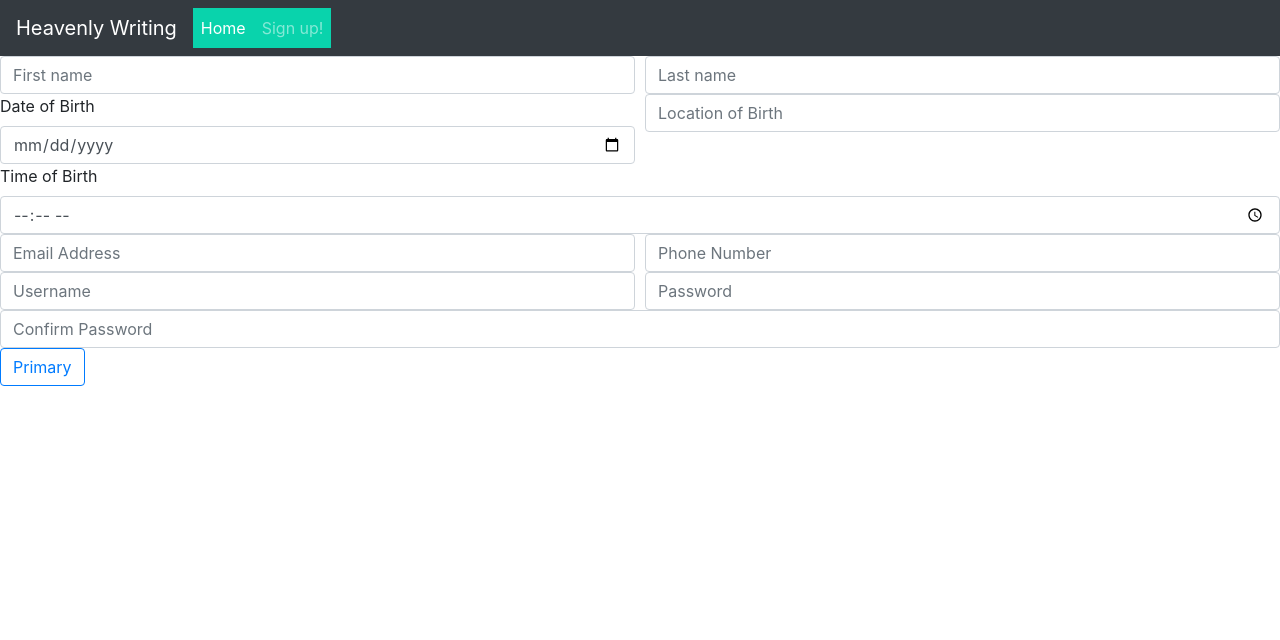
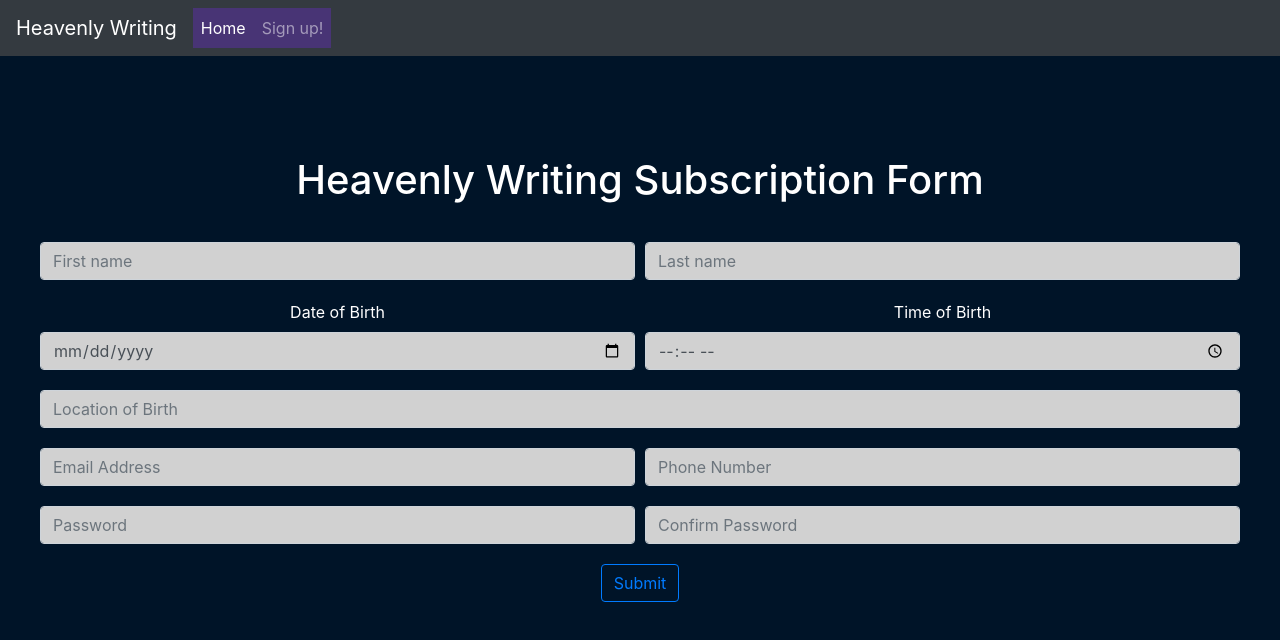
Before and after one commit to UFamayajimenez/HeavenlyWritingHoroscopes, a React (Create React App) app in the folder client/: page /SignUp in a window 1280 px wide. Shown: the top 640 px of the page. Built offline with nearby package versions, Linux system fonts and the light colour scheme.

Commit message:
Made the user page prettier ✨

```diff
--- a/client/src/App.js
+++ b/client/src/App.js
@@ -9,17 +9,22 @@ import { useForm } from 'react-hook-form'; //having a lot of trouble getting rea
 const App = (props) => {
     return (
         <div>
+            <div
+                style={{
+                    background: '#001428'
+                }}
+            >
                 <NavBar />
                 <Switch>
                     <Route exact path="/Home" component={Home} />
                     <Route exact path="/SignUp" component={SignUp} />
-
                     <Route exact path="/">
                         <Redirect to="/Home" />
                     </Route>
                     <Route component={NotFound}/>
                 </Switch>
             </div>
+        </div>
     );
-}
+};
 export default App;
--- a/client/src/components/Header/NavBar.css
+++ b/client/src/components/Header/NavBar.css
@@ -4,6 +4,10 @@
     flex-direction: row;
     justify-content: flex-start;
     padding: 1%;
+}
+
+body{
+    background: #282c34;
 }
 
 .nav-logo {
@@ -25,7 +29,7 @@
 }
 
 .nav-link {
-    background-color: #09d3ac;
+    background-color: #483475;
     color: black;
     padding: 14px 25px;
     text-align: center;
@@ -33,5 +37,5 @@
 }
 
 .nav-link:hover {
-    background-color: #08bd9a;
+    background-color: #483475;
 }
--- a/client/src/index.js
+++ b/client/src/index.js
@@ -2,6 +2,7 @@ import React from 'react';
 import ReactDOM from 'react-dom';
 import * as serviceWorker from './serviceWorker';
 import { BrowserRouter as Router } from 'react-router-dom';
+import './views/SignUp/SignUp.css'
 import App from './App';
 
 ReactDOM.render(
--- a/client/src/views/Home/Home.css
+++ b/client/src/views/Home/Home.css
@@ -1,27 +1,4 @@
-body {
-    margin: 0;
+.bg{
+    text-align: center;
+    background: rgb(0,20,40);
 }
-
-.App {
-    text-align: center;
-    background: #282c34;
-}
-
-.App-logo {
-    height: 40vmin;
-}
-
-.App-header {
-    background-color: #282c34;
-    min-height: 100vh;
-    display: flex;
-    flex-direction: column;
-    align-items: center;
-    justify-content: center;
-    font-size: calc(10px + 2vmin);
-    color: white;
-}
-
-.App-link {
-    color: #09d3ac;
-}
--- a/client/src/views/Home/Home.js
+++ b/client/src/views/Home/Home.js
@@ -4,20 +4,7 @@ import './Home.css';
 
 const  Home = () => {
     return (
-        <div className="App">
-            <header className="App-header">
-                <img src={logo} className="App-logo" alt="logo" />
-                <p>
-                    Edit <code>src/App.js</code> and save to reload.
-                </p>
-                <a
-                    className="App-link"
-                    href="https://reactjs.org"
-                    target="_blank"
-                    rel="noopener noreferrer"
-                >
-                </a>
-            </header>
+        <div className="bg">
         </div>
     );
 }
--- a/client/src/views/SignUp/SignUp.css
+++ b/client/src/views/SignUp/SignUp.css
@@ -1,27 +1,68 @@
-body {
-    margin: 0;
+
+
+.bg{
+    text-align: center;
+    background: #001428;
+
+    color: #FFFFFF;
+
+    margin-top: 100px;
+    margin-left: 40px;
+    margin-right: 40px;
+
+    padding-bottom: 300px;
 }
 
-.App {
-    text-align: center;
-    background: #282c34;
+.row1{
+    padding-top: 30px;
+    padding-bottom: 20px;
 }
 
-.App-logo {
-    height: 40vmin;
+.row2{
+    padding-bottom: 20px;
 }
 
-.App-header {
-    background-color: #282c34;
-    min-height: 100vh;
-    display: flex;
-    flex-direction: column;
-    align-items: center;
-    justify-content: center;
-    font-size: calc(10px + 2vmin);
-    color: white;
+.row3{
+    padding-bottom: 20px;
 }
 
-.App-link {
-    color: #09d3ac;
+.row4{
+    padding-bottom: 20px;
 }
+
+.submitButton{
+    padding-top: 20px;
+}
+
+
+
+
+input[type="text"], textarea {
+
+    background-color : #d1d1d1;
+
+}
+
+input[type="tel"], textarea {
+
+    background-color : #d1d1d1;
+
+}
+
+input[type="email"], textarea {
+
+    background-color : #d1d1d1;
+
+}
+
+input[type="time"], textarea {
+
+    background-color : #d1d1d1;
+
+}
+
+input[type="date"], textarea {
+
+    background-color : #d1d1d1;
+
+}
--- a/client/src/views/SignUp/SignUp.js
+++ b/client/src/views/SignUp/SignUp.js
@@ -1,11 +1,14 @@
 import React from 'react';
-
+import './SignUp.css';
 const SignUp = () => {
 
 
 
     return (
+        <div className="bg">
+            <h1>Heavenly Writing Subscription Form</h1>
             <form>
+                <div className="row1">
                     <div className="form-row">
                     <div className="col">
                         <input type="text" className="form-control" placeholder="First name"/>
@@ -14,44 +17,51 @@ const SignUp = () => {
                         <input type="text" className="form-control" placeholder="Last name"/>
                     </div>
                     </div>
+                </div>
+                <div className="row2">
                 <div className="form-row">
                 <div className="col">
                     <label htmlFor="dateOfBirth-input">Date of Birth</label>
                     <input className="form-control" type="date" id="dateOfBirth-input"/>
                 </div>
                 <div className="col">
-                    <input type="text" className="form-control" placeholder="Location of Birth"/>
-                </div>
-            </div>
-            <div className="form-row">
-                <div className="col">
                     <label htmlFor="timeOfBirth-label">Time of Birth</label>
                     <input className="form-control" type="time" id="timeOfBirth-input"/>
                 </div>
             </div>
+                </div>
+                <div className="row3">
             <div className="form-row">
                 <div className="col">
-                    <input type="text" className="form-control" type = "email" placeholder="Email Address"/>
+                    <input type="text" className="form-control" placeholder="Location of Birth"/>
+                </div>
+            </div>
+                </div>
+                <div className="row4">
+            <div className="form-row">
+                <div className="col">
+                    <input className="form-control" type = "email" placeholder="Email Address"/>
                 </div>
                 <div className="col">
-                    <input type="text" className="form-control" type = "tel" placeholder="Phone Number"/>
+                    <input className="form-control" type = "tel" placeholder="Phone Number"/>
                 </div>
             </div>
+                    </div>
+                <div className="row5">
             <div className="form-row">
-                <div className="col">
-                    <input type="text" className="form-control" placeholder="Username"/>
-                </div>
                 <div className="col">
                     <input type="text" className="form-control" placeholder="Password"/>
                 </div>
-            </div>
-            <div className="form-row">
                 <div className="col">
                     <input type="text" className="form-control" placeholder="Confirm Password"/>
                 </div>
             </div>
-            <button type="button" className="btn btn-outline-primary">Primary</button>
+                    </div>
+                <div className="submitButton">
+            <button type="button" className="btn btn-outline-primary">Submit</button>
+                </div>
         </form>
+        </div>
 
     );
 
```
Lines whose indentation alone changed are shown as unchanged.
